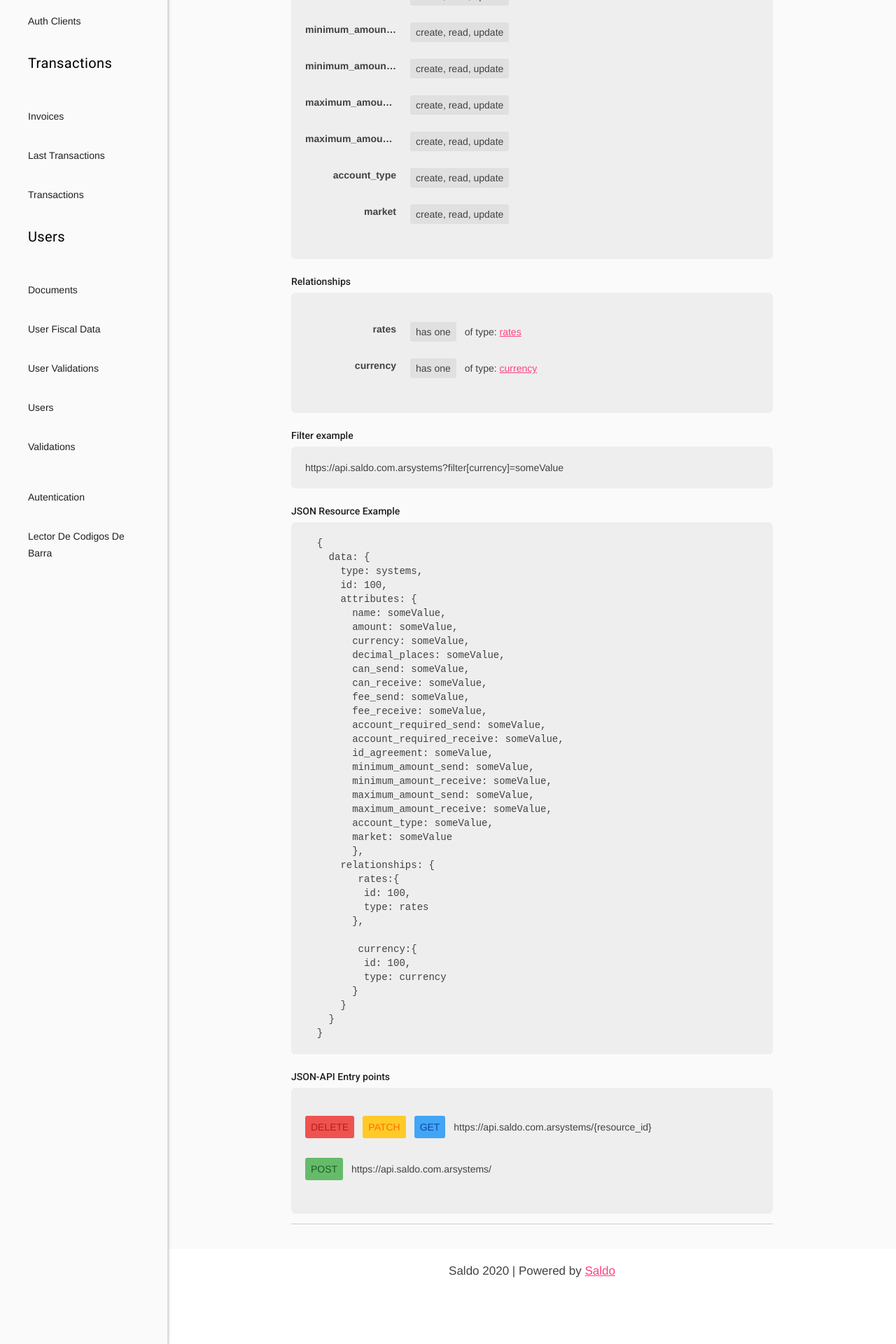
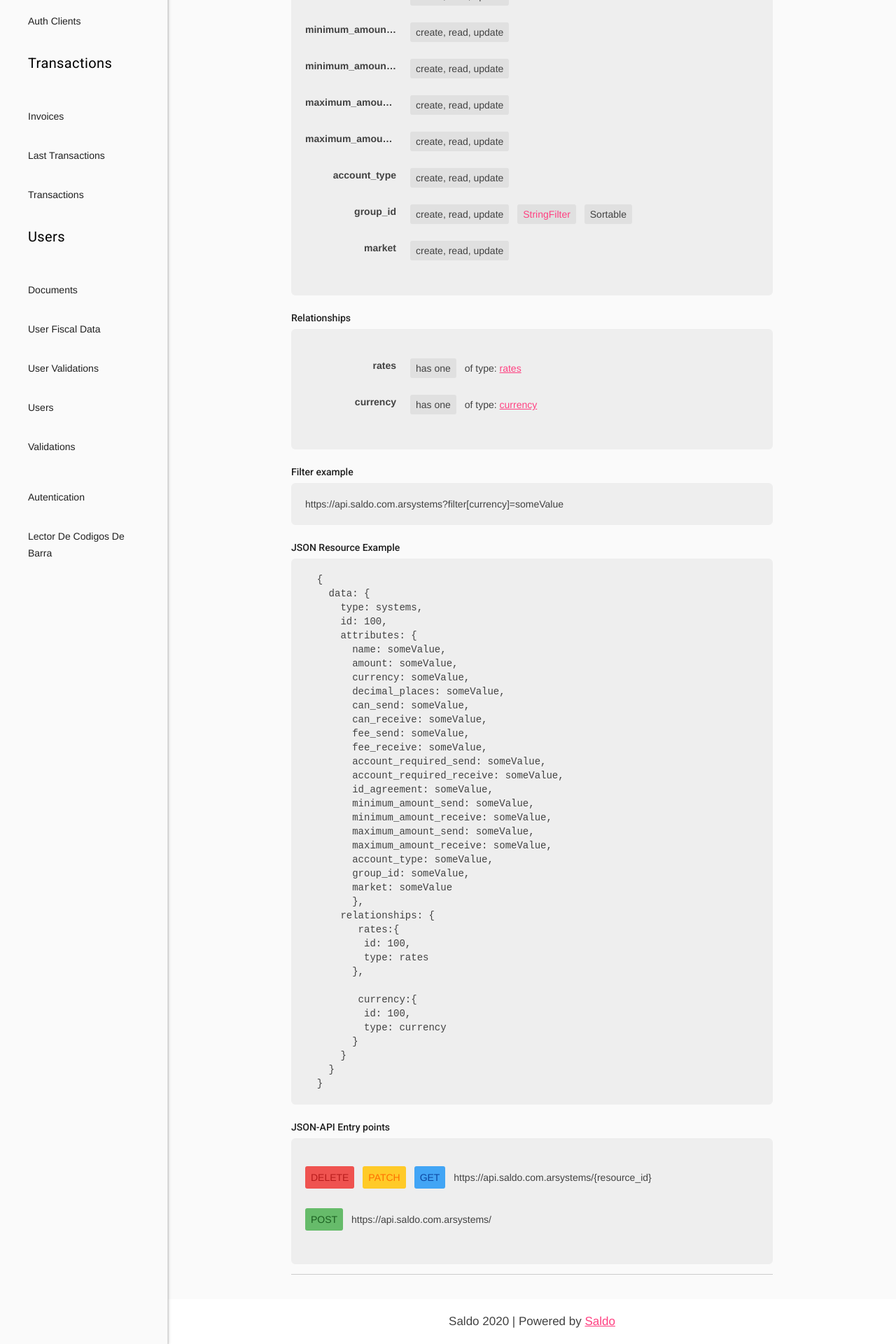
Before and after one commit to reyesoft/dev.saldo.com.ar, a Jekyll site: the page built from _docs/3.0.0/resources/_systems/systems.md, in a window 1280 px wide. Shown: the part 858-2778 px from the top of the page at 70% size. Built offline with Jekyll 4.4.1, drawn with Linux system fonts in a browser that asks for light colours; nearby versions of some CDN libraries.

Commit message:
from BB pipeline

```diff
--- a/_docs/3.0.0/resources/_systems/systems.md
+++ b/_docs/3.0.0/resources/_systems/systems.md
@@ -63,6 +63,11 @@ attributes:
     name: account_type
     crud: 'create, read, update'
   -
+    name: group_id
+    crud: 'create, read, update'
+    filter: StringFilter
+    sortable: 'true'
+  -
     name: market
     crud: 'create, read, update'
 relationships:
```
